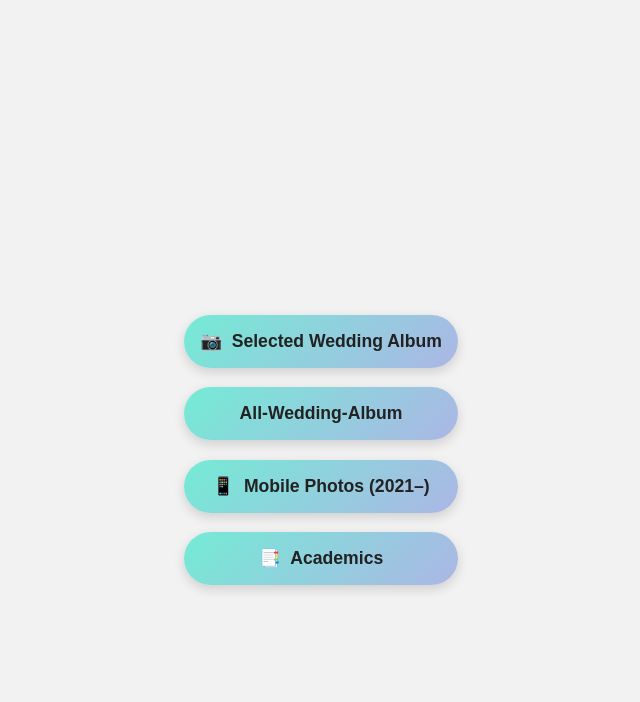
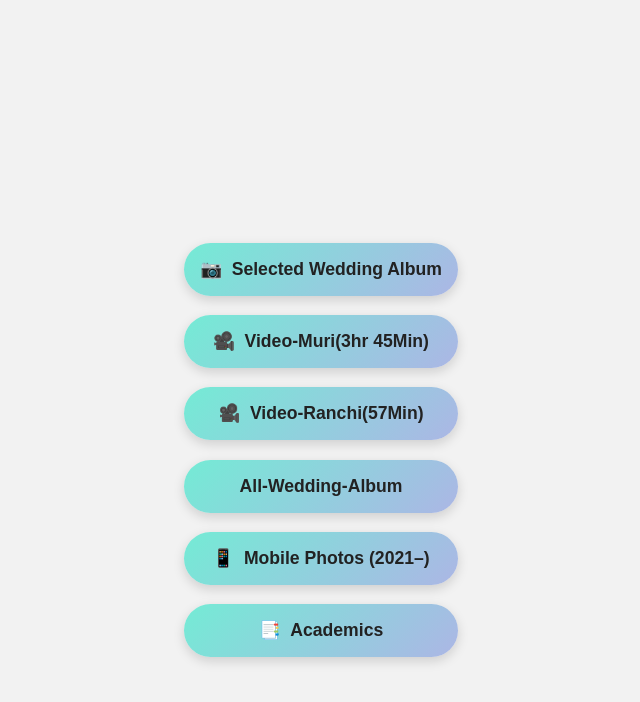
Before and after one commit to rajeshphy/Site, a Jekyll site: the page built from memories.md, in a window 1280 px wide. Shown: the top 702 px of the page, without its empty margins (319-959 px from the left). Built offline with Jekyll 4.4.1, drawn with Linux system fonts in a browser that asks for light colours.

Commit message:
Video Link added

```diff
--- a/memories.md
+++ b/memories.md
@@ -7,6 +7,12 @@ permalink: /memories/
 <div class="modern-buttons">
   <button onclick="openInNewTab('https://rajeshphy.github.io/shaadi')">
     📷 <strong>Selected Wedding Album</strong>
+  </button>
+  <button onclick="openInNewTab('https://www.youtube.com/watch?v=4ChzuveLQCI')">
+    🎥 <strong>Video-Muri(3hr 45Min)</strong>
+  </button>
+  <button onclick="openInNewTab('https://youtu.be/IFdy01bwPMI?si=zuhokEwKvDrh0LAf')">
+    🎥 <strong>Video-Ranchi(57Min)</strong>
   </button>
   <button onclick="openInNewTab('https://rajeshphy.github.io/w')">
      <strong>All-Wedding-Album</strong>
```
